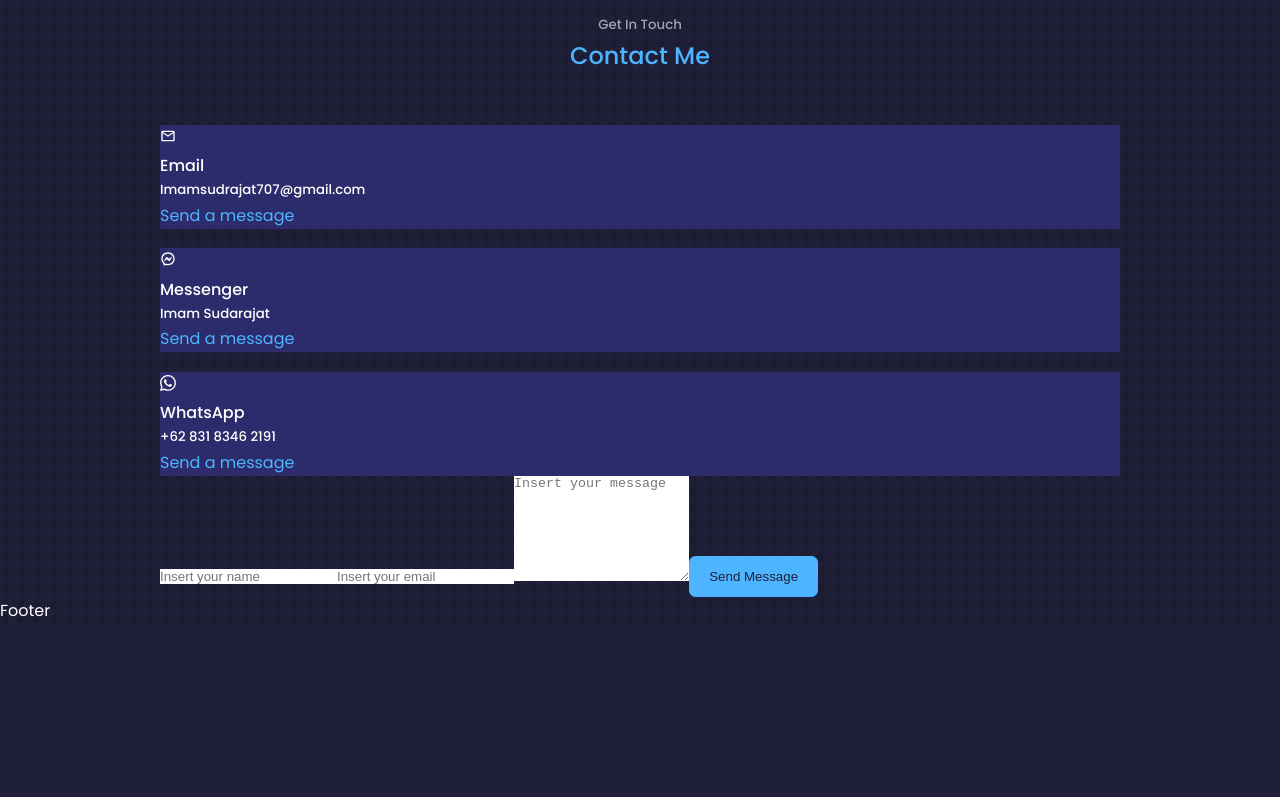
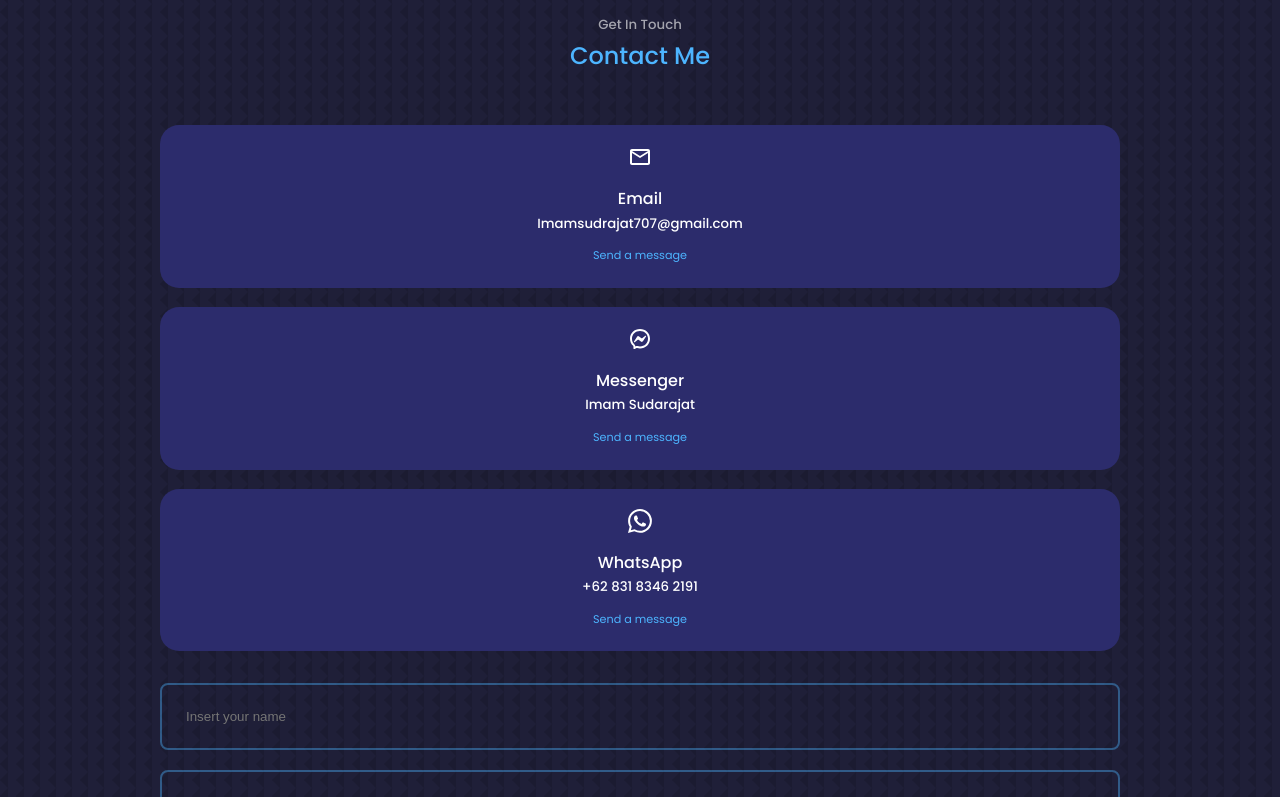
Before and after one commit to imamsudarajat04/my-porto-reactjs, a React (Create React App) app: page / in a window 1280 px wide. Shown: the part 4460-5257 px from the top of the page. Before the commit the page ends 5084 px from the top, so only its background shows below. Built offline with nearby package versions, Linux system fonts and the light colour scheme.

Commit message:
Update Layouts Contact

```diff
--- a/package.json
+++ b/package.json
@@ -6,6 +6,7 @@
     "@testing-library/jest-dom": "^5.16.4",
     "@testing-library/react": "^13.2.0",
     "@testing-library/user-event": "^13.5.0",
+    "emailjs-com": "^3.2.0",
     "react": "^18.1.0",
     "react-dom": "^18.1.0",
     "react-icons": "^4.3.1",
--- a/src/components/contact/Contact.css
+++ b/src/components/contact/Contact.css
@@ -1,5 +1,5 @@
 .container .contact__container {
-    width: 50%;
+    width: 58%;
     display: grid;
     grid-template-columns: 30% 58%;
     gap: 12%;
@@ -13,4 +13,58 @@
 
 .contact__option {
     background: var(--color-bg-variant);
+    padding: 1.2rem;
+    border-radius: 1.2rem;
+    text-align: center;
+    border: 1px solid transparent;
+    transition: var(--transition);
 }
+
+.contact__option:hover {
+    background: transparent;
+    border-color: var(--color-primary-variant);
+}
+
+.contact__option-icon {
+    font-size: 1.5rem;
+    margin-bottom: 0.5rem;
+}
+
+.contact__option a {
+    margin-top: 0.7rem;
+    display: inline-block;
+    font-size: 0.7rem;
+}
+
+/* Form style */
+form {
+    display: flex;
+    flex-direction: column;
+    gap: 1.2rem;
+    padding-top: 2rem;
+}
+
+input, textarea {
+    width: 100%;
+    padding: 1.5rem;
+    border-radius: 0.5rem;
+    background: transparent;
+    border: 2px solid var(--color-primary-variant);
+    resize: none;
+    color: var(--color-white);
+}
+
+/* Media Queries (Medium Devices) */
+@media screen and (max-width: 1024px) {
+    .container .contact__container {
+        grid-template-columns: 1fr;
+        gap: 2rem;
+    }
+}
+
+/* Media Queries (Small Devices) */
+@media screen and (max-width: 600px) {
+    .container .contact__container {
+        width: var(--container-width-sm);
+    }
+}
--- a/src/components/contact/Contact.jsx
+++ b/src/components/contact/Contact.jsx
@@ -3,8 +3,20 @@
 import {MdOutlineMail} from 'react-icons/md'
 import {RiMessengerLine} from 'react-icons/ri'
 import {BsWhatsapp} from 'react-icons/bs'
+import { useRef } from 'react';
+import emailjs from 'emailjs-com'
 
 const Contact = () => {
+  const form = useRef();
+
+  const sendEmail = (e) => {
+    e.preventDefault();
+
+    emailjs.sendForm('service_0o62hiu', 'template_xcij7b6', form.current, 'CMHmom_i1Jxvc_uIk')
+
+    e.target.reset();
+  };
+
   return (
     <section id='contact'>
       <h5>Get In Touch</h5>
@@ -13,28 +25,28 @@
       <div className="container contact__container">
         <div className="contact__options">
           <article className='contact__option'>
-            <MdOutlineMail/>
+            <MdOutlineMail className='contact__option-icon'/>
             <h4>Email</h4>
             <h5>Imamsudrajat707@gmail.com</h5>
             <a href="mailto:imamsudrajat707@gmail.com" target='_blank'>Send a message</a>
           </article>
 
           <article className='contact__option'>
-            <RiMessengerLine/>
+            <RiMessengerLine className='contact__option-icon'/>
             <h4>Messenger</h4>
             <h5>Imam Sudarajat</h5>
             <a href="https://www.facebook.com/imamsudarajat04/" target='_blank'>Send a message</a>
           </article>
 
           <article className='contact__option'>
-            <BsWhatsapp/>
+            <BsWhatsapp className='contact__option-icon'/>
             <h4>WhatsApp</h4>
             <h5>+62 831 8346 2191</h5>
             <a href="https://api.whatsapp.com/send?phone=6283183462191" target='_blank'>Send a message</a>
           </article>
         </div>
 
-        <form action="">
+        <form ref={form} onSubmit={sendEmail}>
           <input type="text" name="name" placeholder='Insert your name' required />
           <input type="email" name="email" placeholder='Insert your email' required />
           <textarea name="message" rows="7" placeholder='Insert your message'></textarea>
```
Also changed, not shown: 1 other file (tests, documents, lock files or other folders).
